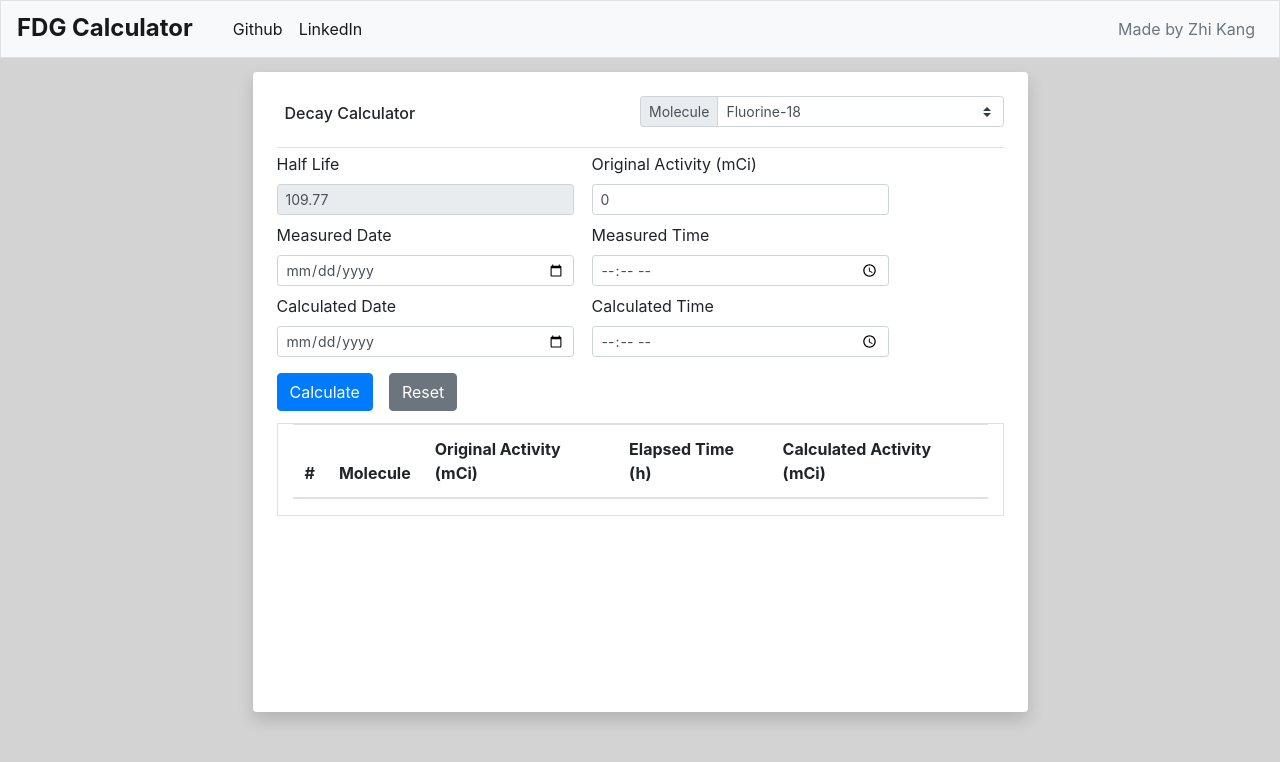
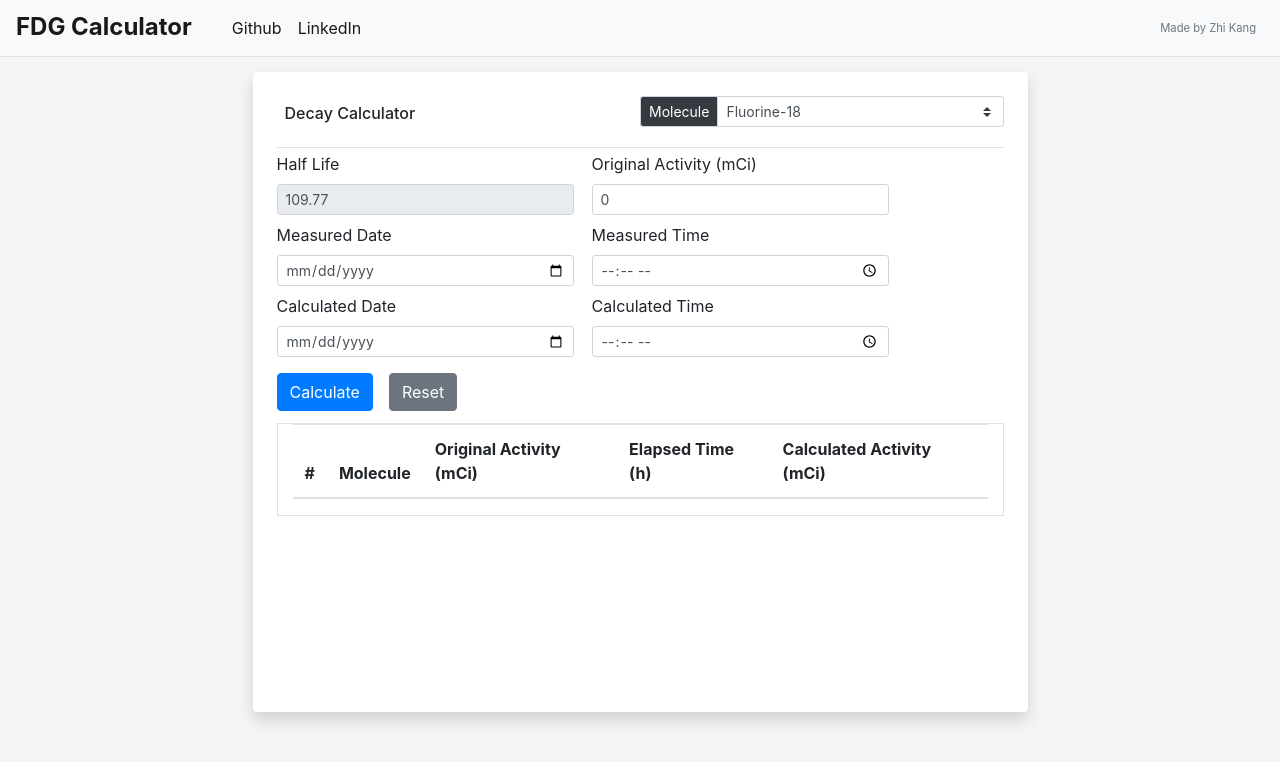
Before and after one commit to zhi-k/simpleIsotopesCalculator, a React (Create React App) app: page / in a window 1280 px wide. Shown: the top 762 px of the page. Built offline with nearby package versions, Linux system fonts and the light colour scheme; the HTML template or start-up script is replaced by a standard one.

Commit message:
Fixed some styles related issues

```diff
--- a/src/components/Calculator.js
+++ b/src/components/Calculator.js
@@ -29,7 +29,7 @@ export default function Calculator() {
   // Hackish kinda way to update input half life value when user change selection
   useEffect(() => {
     input.halfLife = halfLife;
-  }, [halfLife]);
+  }, [halfLife, input.halfLife]);
 
   function handleForm(e) {
     e.preventDefault();
--- a/src/components/ChooseMolecule.js
+++ b/src/components/ChooseMolecule.js
@@ -39,7 +39,7 @@ export default function ChooseMolecule() {
   return (
     <div className="input-group input-group-sm mb-3 w-50" id="molecule">
       <div className="input-group-prepend">
-        <label className="input-group-text" htmlFor="moleculeSelect">
+        <label className="input-group-text bg-dark text-white" htmlFor="moleculeSelect">
           Molecule
         </label>
       </div>
--- a/src/components/Heading.js
+++ b/src/components/Heading.js
@@ -3,24 +3,36 @@ import React from "react";
 export default function Heading() {
   return (
     <div className="container d-flex p-1 align-items-center">
-      <nav className="navbar navbar-expand-lg navbar-light bg-light p-2 border w-100 fixed-top">
+      <nav className="navbar navbar-expand-lg navbar-light bg-light p-2 border-bottom w-100 fixed-top">
         <div className="navbar-brand ml-2" href="#">
           <strong className="h4 font-weight-bold">FDG Calculator</strong>
         </div>
         <div className="navbar-collapse">
           <ul className="navbar-nav mr-auto mt-2 mt-lg-0 ml-3">
             <li className="nav-item active">
-              <a className="nav-link" href="https://github.com/zhi-k?tab=repositories" target="_blank">
+              <a
+                className="nav-link"
+                href="https://github.com/zhi-k?tab=repositories"
+                target="_blank"
+                rel="noopener noreferrer"
+              >
                 Github
               </a>
             </li>
             <li className="nav-item active">
-              <a className="nav-link" href="https://www.linkedin.com/in/zhi-kang-chong-2ab14b80/" target="_blank">
+              <a
+                className="nav-link"
+                href="https://www.linkedin.com/in/zhi-kang-chong-2ab14b80/"
+                target="_blank"
+                rel="noopener noreferrer"
+              >
                 LinkedIn
               </a>
             </li>
           </ul>
-          <div className="my-2 my-lg-0 mr-3 text-muted">Made by Zhi Kang</div>
+          <div className="my-2 my-lg-0 mr-3 text-muted" id="copyright">
+            Made by Zhi Kang
+          </div>
         </div>
       </nav>
     </div>
--- a/src/index.css
+++ b/src/index.css
@@ -8,10 +8,11 @@ body {
   -moz-osx-font-smoothing: grayscale;
 }
 #background {
-  /* background: url("https://source.unsplash.com/1600x900/?plain,simple") no-repeat; */
-  background-size: "cover";
-  background-position: "center";
-  background-color: lightgray;
+  background: #e1e1e1 no-repeat;
+  background-size: cover;
+  background-position: center;
+  background-color: #f5f5f5;
+
   min-height: 100%;
 }
 #calc {
@@ -31,6 +32,10 @@ body {
   height: 100%;
 }
 
+#copyright {
+  font-size: 0.7rem;
+}
+
 @media (max-width: 992px) {
   #calc {
     margin-top: 200px !important;
```
